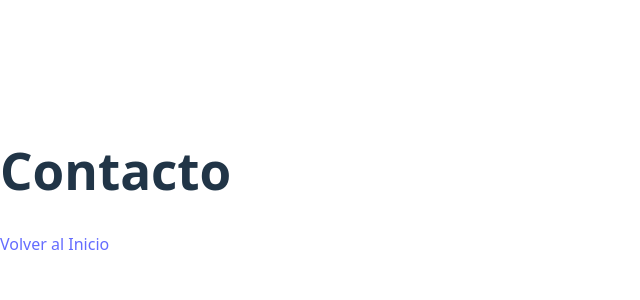
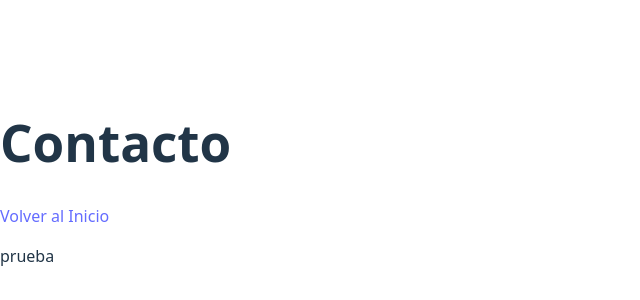
Before and after one commit to GhopsHub/Portafolio, a React (Vite) app: page /contact in a window 1280 px wide. Shown: the part 218-518 px from the top of the page, without its empty margins (0-640 px from the left). Built offline with nearby package versions, Linux system fonts and the light colour scheme.

Commit message:
Correccion de push creacion de rutas

```diff
--- a/src/pages/Contact.tsx
+++ b/src/pages/Contact.tsx
@@ -4,7 +4,8 @@ export default function Contact() {
   return (
     <div>
       <h1>Contacto</h1>
-      <Link to="/">Volver al Inicio</Link>
+		  <Link to="/">Volver al Inicio</Link>
+		  <p>prueba</p>
     </div>
   )
 }
```
